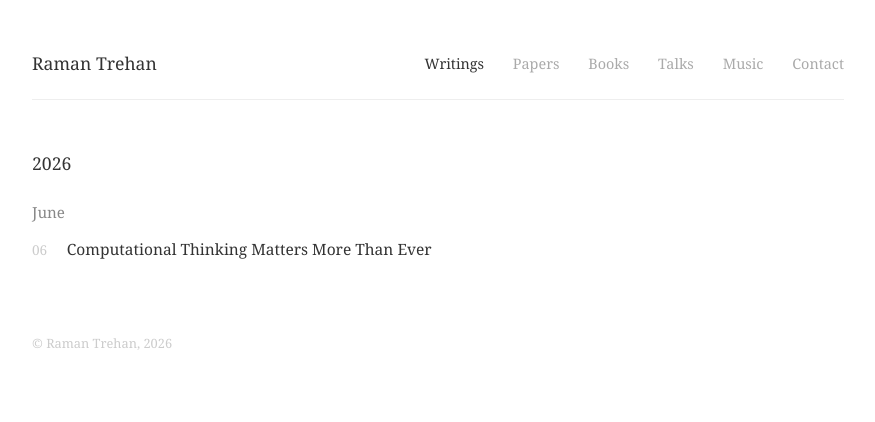
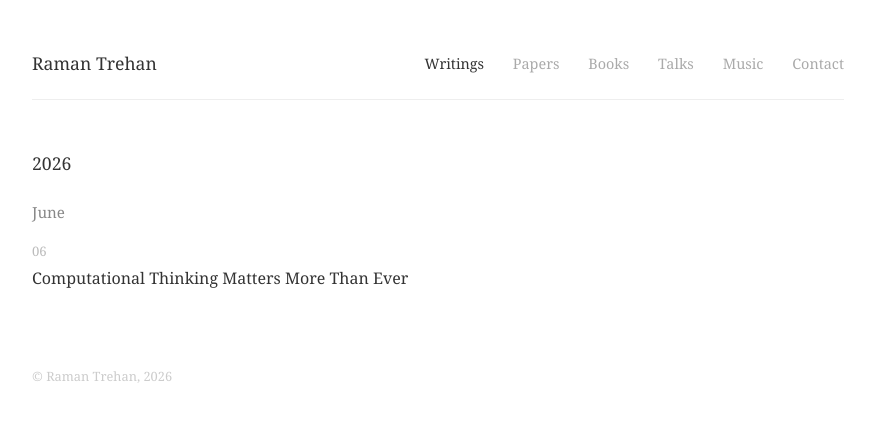
Before and after one commit to ramandeeptrehan/ramandeeptrehan.github.io, a Jekyll site: the page built from writings/index.html, in a window 1280 px wide. Shown: the top 422 px of the page, without its empty margins (202-1077 px from the left). Built offline with Jekyll 4.4.1, drawn with Linux system fonts in a browser that asks for light colours.

Commit message:
Match Zenhabits exact archive format: day on own line above title

```diff
--- a/assets/css/style.css
+++ b/assets/css/style.css
@@ -284,21 +284,19 @@ article h2 {
 
 .archive-posts li {
   display: flex;
-  align-items: baseline;
-  gap: 0.8rem;
-  padding: 0.25rem 0;
+  flex-direction: column;
+  padding: 0.5rem 0;
 }
 
 .archive-day {
-  font-size: 0.85rem;
-  color: #ccc;
-  min-width: 22px;
+  font-size: 0.82rem;
+  color: #bbb;
 }
 
 .archive-posts a {
   color: #333;
   text-decoration: none;
-  font-size: 0.97rem;
+  font-size: 1rem;
 }
 
 .archive-posts a:hover {
```
